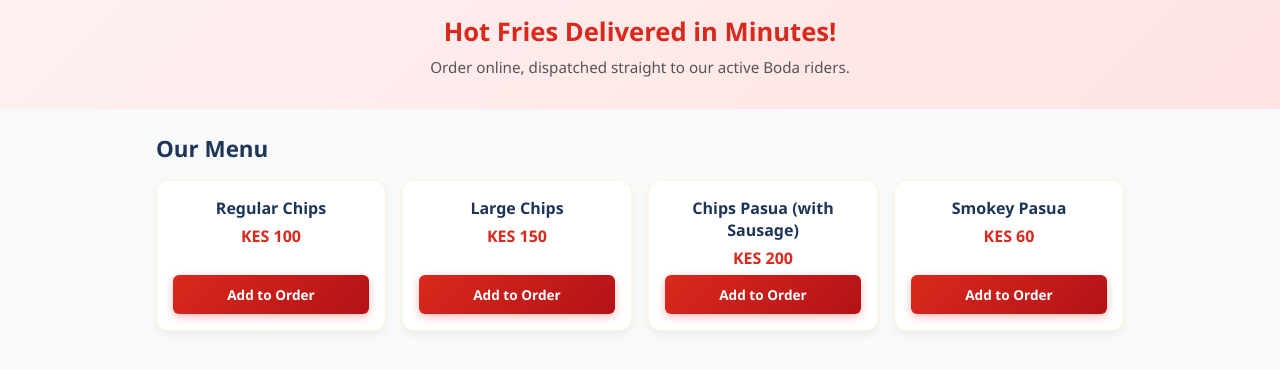
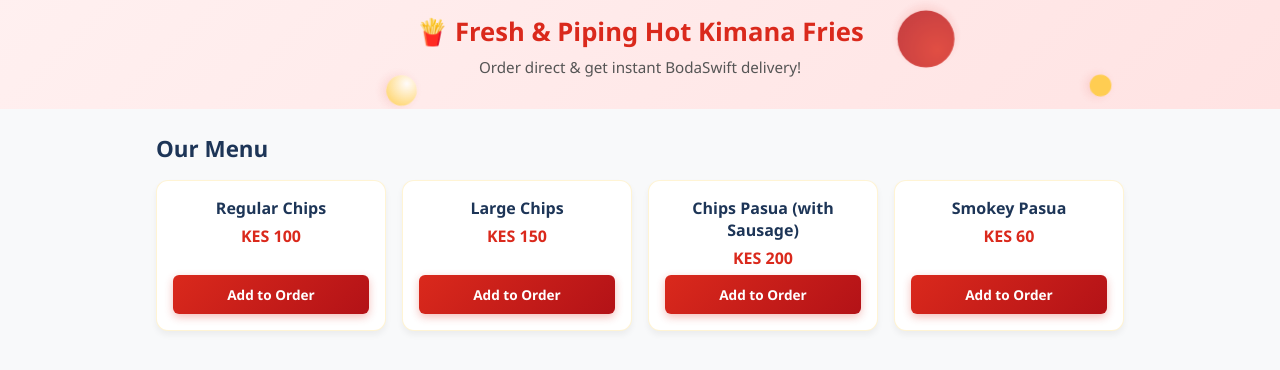
Before and after one commit to josnguj79/fries, a website: page index.html in a window 1280 px wide. Shown: the part 78-448 px from the top of the page. Drawn offline with Linux system fonts and the light colour scheme.

Commit message:
Update index.html

```diff
--- a/index.html
+++ b/index.html
@@ -18,9 +18,15 @@
 
   <!-- Hero Banner -->
   <section class="hero">
-    <h1>Hot Fries Delivered in Minutes!</h1>
-    <p>Order online, dispatched straight to our active Boda riders.</p>
-  </section>
+  <!-- Animated Floating Appetite Bubbles -->
+  <div class="bubble bubble-1"></div>
+  <div class="bubble bubble-2"></div>
+  <div class="bubble bubble-3"></div>
+  <div class="bubble bubble-4"></div>
+
+  <h1>🍟 Fresh & Piping Hot Kimana Fries</h1>
+  <p>Order direct & get instant BodaSwift delivery!</p>
+</section>
 
   <!-- Main Content: Menu -->
   <main class="container">
```
